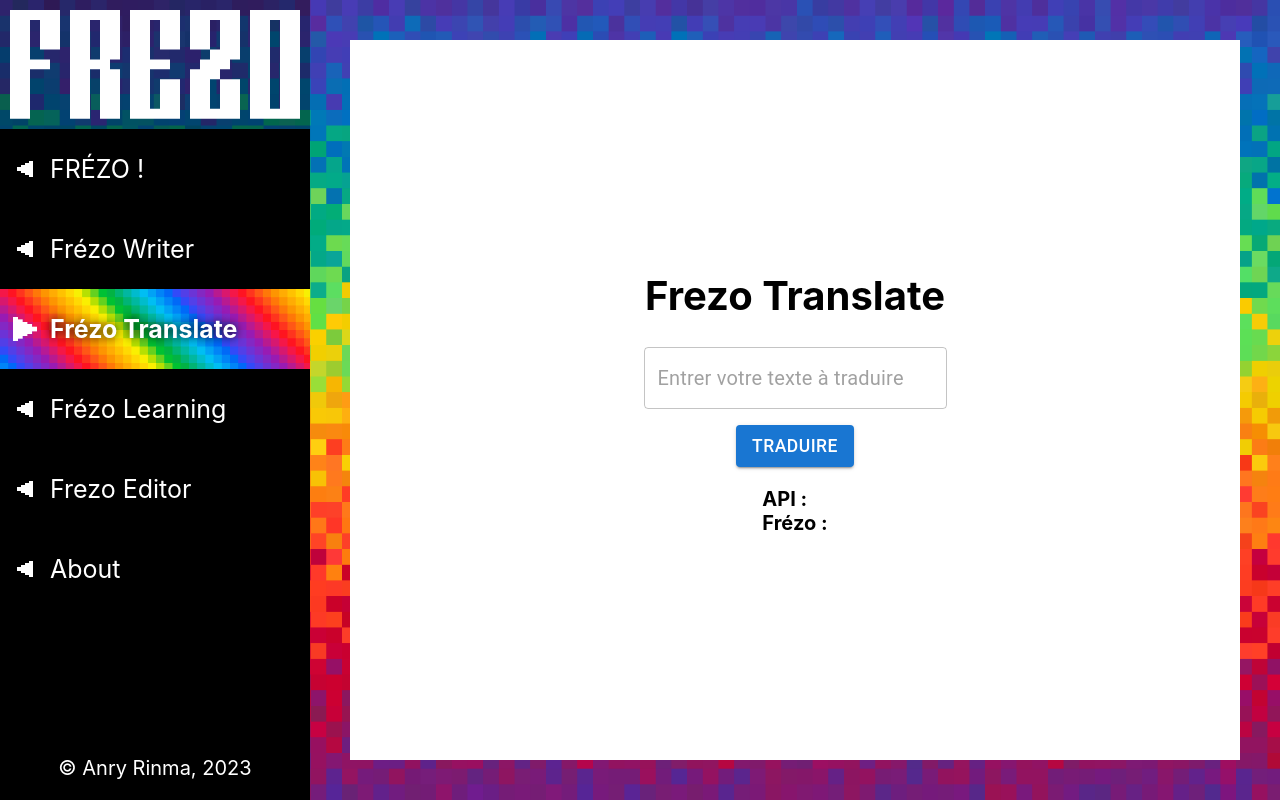
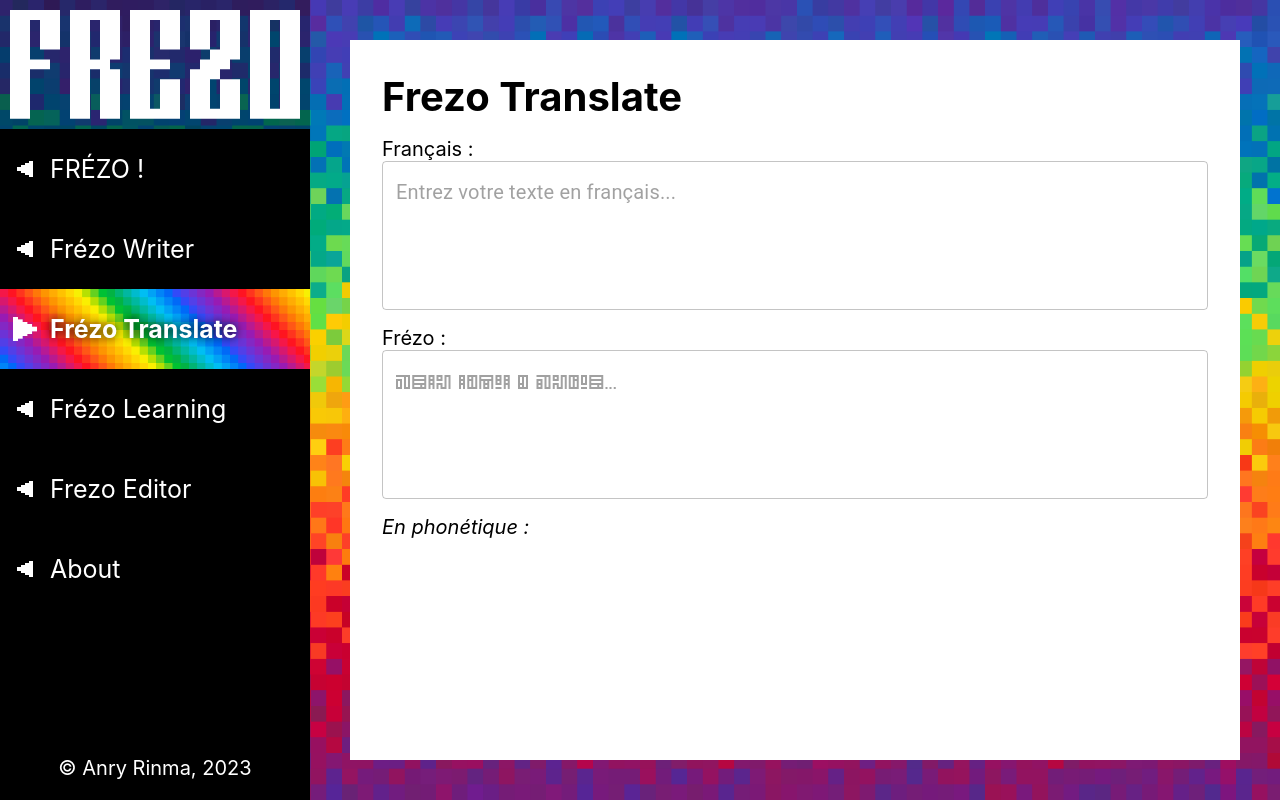
Before and after one commit to Ryan-MARIN/frezo-app, a React (Create React App) app: page /translate in a window 1280 px wide. Built offline with nearby package versions, Linux system fonts and the light colour scheme; the HTML template or start-up script is replaced by a standard one.

Commit message:
refacto + styling frezo translate

```diff
--- a/src/index.css
+++ b/src/index.css
@@ -13,7 +13,7 @@
 }
 
 .frezo {
-    font-family: 'frezo', sans-serif;
+    font-family: 'frezo', sans-serif !important;
 }
 
 body {
@@ -37,8 +37,8 @@ h1 {
 }
 
 ::-webkit-scrollbar {
-  width: 16px;
-  height: 16px;
+  width: 14px;
+  height: 14px;
 }
 
 ::-webkit-scrollbar-track {
--- a/src/layout/body/Body.css
+++ b/src/layout/body/Body.css
@@ -1,29 +1,17 @@
 /* scrollbar pour Chromium */
 .body *::-webkit-scrollbar-corner {
-  background-color: transparent;
+  background-color: black;
 }
 
 .body *::-webkit-scrollbar-track {
-  background-color: transparent;
+  background-color: white;
 }
 
 .body *::-webkit-scrollbar-thumb {
-  background-color: transparent;
-}
-
-.body:hover *::-webkit-scrollbar-corner {
   background-color: black;
 }
 
-.body:hover *::-webkit-scrollbar-track {
-  background-color: white;
-}
-
-.body:hover *::-webkit-scrollbar-thumb {
-  background-color: black;
-}
-
-.body:hover *::-webkit-scrollbar-thumb:hover {
+.body *::-webkit-scrollbar-thumb:hover {
   background-image: url("../../images/scrollbar-gif-smooth.gif");
 }
 
@@ -32,6 +20,6 @@
   scrollbar-color: transparent transparent;
 }
 
-.body:hover * {
+.body * {
   scrollbar-color: black white;
 }
--- a/src/layout/drawer/Drawer.css
+++ b/src/layout/drawer/Drawer.css
@@ -1,29 +1,17 @@
 /* scrollbar pour Chromium */
 .drawer *::-webkit-scrollbar-corner {
-  background-color: transparent;
+  background-color: white;
 }
 
 .drawer *::-webkit-scrollbar-track {
-  background-color: transparent;
+  background-color: black;
 }
 
 .drawer *::-webkit-scrollbar-thumb {
-  background-color: transparent;
-}
-
-.drawer:hover *::-webkit-scrollbar-corner {
   background-color: white;
 }
 
-.drawer:hover *::-webkit-scrollbar-track {
-  background-color: black;
-}
-
-.drawer:hover *::-webkit-scrollbar-thumb {
-  background-color: white;
-}
-
-.drawer:hover *::-webkit-scrollbar-thumb:hover {
+.drawer *::-webkit-scrollbar-thumb:hover {
   background-image: url("../../images/scrollbar-gif-smooth.gif");
 }
 
@@ -32,6 +20,6 @@
   scrollbar-color: transparent transparent;
 }
 
-.drawer:hover * {
+.drawer * {
   scrollbar-color: white black;
 }
--- a/src/pages/frezo-translate/FrezoTranslate.jsx
+++ b/src/pages/frezo-translate/FrezoTranslate.jsx
@@ -1,103 +1,110 @@
-import React from 'react'
-import translateJson from '../../ressources/api-apf.json'
-import Button from '@mui/material/Button';
-import TextField from '@mui/material/TextField';
-import {Stack} from "@mui/material";
+import React from "react";
+import phonems from "../../ressources/phonems.json";
+import TextField from "@mui/material/TextField";
+import { Stack } from "@mui/material";
 import "./FrezoTranslate.css";
 
-const FrezoTranslate = () => {
-    const [isLoading, setIsLoading] = React.useState(false);
-    const [toTranslateText, setToTranslateText] = React.useState('')
-    const [translatedTextInfo, setTranslatedTextInfo] = React.useState({});
-    const [apiPhonetics, setAPIPhonetics] = React.useState('');
-    const [apfPhonetics, setAPFPhonetics] = React.useState('');
-    const apiLink = 'https://api2.unalengua.com/ipav3';
-
-    React.useEffect(() => {
-        if (Object.keys(translatedTextInfo).length > 0) {
-            setAPIPhonetics(translatedTextInfo['ipa']);
-            setAPFPhonetics(phoneticApiToApf(translatedTextInfo['ipa']).replace(/ˈ|ˌ|-(?=\s)|-[^-]/g, '').replace(/-+/g, '-').replace(/[\u0303]/g, ''));
-        }
-    },[translatedTextInfo]);
-
-    const phoneticApiToApf = (apiText) => {
+const ipaToFrezo = (apiText) => {
   const replaceAll = (str, find, replace) => {
-            return str.replace(new RegExp(find, 'g'), replace);
+    return str.replace(new RegExp(find, "g"), replace);
   };
 
-        Object.keys(translateJson['api-apf-frezo']).forEach((key) => {
-            Object.keys(translateJson['api-apf-frezo'][key]).forEach((subKey) => {
+  // Conversions en frézo des lettres phonétiques françaises
+  Object.keys(phonems["api-apf-frezo"]).forEach((key) => {
+    Object.keys(phonems["api-apf-frezo"][key]).forEach((subKey) => {
       const find = subKey;
-                const replace = translateJson['api-apf-frezo'][key][subKey][1];
+      const replace = phonems["api-apf-frezo"][key][subKey][1];
       apiText = replaceAll(apiText, find, replace);
     });
   });
 
+  // Conversion en frézo des lettres phonétiques étrangères éventuelles
+
+  apiText = apiText.replace(/ã/g, "â").replace(/ʊ/g, "u").replace(/ɡ/g, "g");
+
+  // Retrait des caractères phonétiques spéciaux
+  apiText = apiText
+    .replace(/͡|ˈ|ˌ|-(?=\s)|-[^-]|ː|[\u0303]/g, "")
+    .replace(/-+/g, "-");
+
   return apiText;
+};
+
+const FrezoTranslate = () => {
+  const [textToTranslate, setTextToTranslate] = React.useState("");
+  const [isLoading, setIsLoading] = React.useState(false);
+  const [translatedTextInfo, setTranslatedTextInfo] = React.useState({});
+  const [ipaVersion, setIpaVersion] = React.useState("");
+  const [frezoVersion, setFrezoVersion] = React.useState("");
+  const apiLink = "https://api2.unalengua.com/ipav3";
+
+  React.useEffect(() => {
+    if (Object.keys(translatedTextInfo).length > 0) {
+      setIpaVersion(translatedTextInfo["ipa"]);
+      setFrezoVersion(ipaToFrezo(translatedTextInfo["ipa"]));
     }
+  }, [translatedTextInfo]);
 
   const searchInfo = (toTranslate) => {
     setTranslatedTextInfo({});
     setIsLoading(true);
     fetch(apiLink, {
-            method: 'POST',
+      method: "POST",
       headers: {
-                'Accept' : 'application/json',
-                'Content-Type':'application/json'
+        Accept: "application/json",
+        "Content-Type": "application/json",
       },
       body: JSON.stringify({
-                "text":toTranslate.replace(/-/g, '--'),
-                "lang":"fr-CA",
-                "mode":false
-            })
+        text: toTranslate.replace(/-/g, "--"),
+        lang: "fr-CA",
+        mode: false,
+      }),
     })
       .then((response) => response.json())
       .then((response) => {
         setTranslatedTextInfo(response);
       })
-            .catch(err => {
-                console.log("Error"+err);
+      .catch((err) => {
+        console.log("Error" + err);
       })
       .finally(() => {
         setIsLoading(false);
       });
-
-    }
+  };
 
   return (
-        <div style={{
-            display: 'flex',
-            justifyContent: 'center',
-            alignItems: 'center',
-            flexDirection: 'column',
-            height: '100%'
-        }}>
+    <Stack sx={{ padding: "32px" }} spacing={2}>
       <h1>Frezo Translate</h1>
-            <Stack alignItems='center' spacing={2}>
+      <Stack>
+        <div>Français : </div>
         <TextField
-                    variant="outlined"
-                    value={toTranslateText}
-                    placeholder='Entrer votre texte à traduire'
-                    onChange={e => setToTranslateText(e.target.value)}
+          multiline
+          rows={4}
+          value={textToTranslate}
+          placeholder="Entrez votre texte en français..."
+          onChange={(e) => {
+            setTextToTranslate(e.target.value);
+            searchInfo(e.target.value);
+          }}
         />
-                <div>
-                    <Button variant="contained" onClick={()=>{searchInfo(toTranslateText)}}>Traduire</Button>
-                </div>
       </Stack>
-            <div>
-                {isLoading ?
-                    <span>Loading...</span>
-                    :
-                    <div>
-                        <p>
-                            <div><b>API : </b>{apiPhonetics}</div>
-                            <div className="frezo"><b>Frézo : </b>{apfPhonetics}</div>
-                        </p>
-                    </div>
-                }
-            </div>
-        </div>
-    )
-}
+      <Stack>
+        <div>Frézo : </div>
+        <TextField
+          multiline
+          rows={4}
+          disabled={isLoading}
+          value={frezoVersion}
+          placeholder="votr tèkst â frézo..."
+          InputProps={{
+            className: "frezo",
+            readOnly: true,
+          }}
+        />
+      </Stack>
+      <i>En phonétique : {ipaVersion}</i>
+    </Stack>
+  );
+};
 
-export default FrezoTranslate
+export default FrezoTranslate;
```
Also changed, not shown: src/ressources/frezo.ttf, src/ressources/phonems.json (renamed from src/ressources/api-apf.json). Lines whose indentation alone changed are shown as unchanged.
